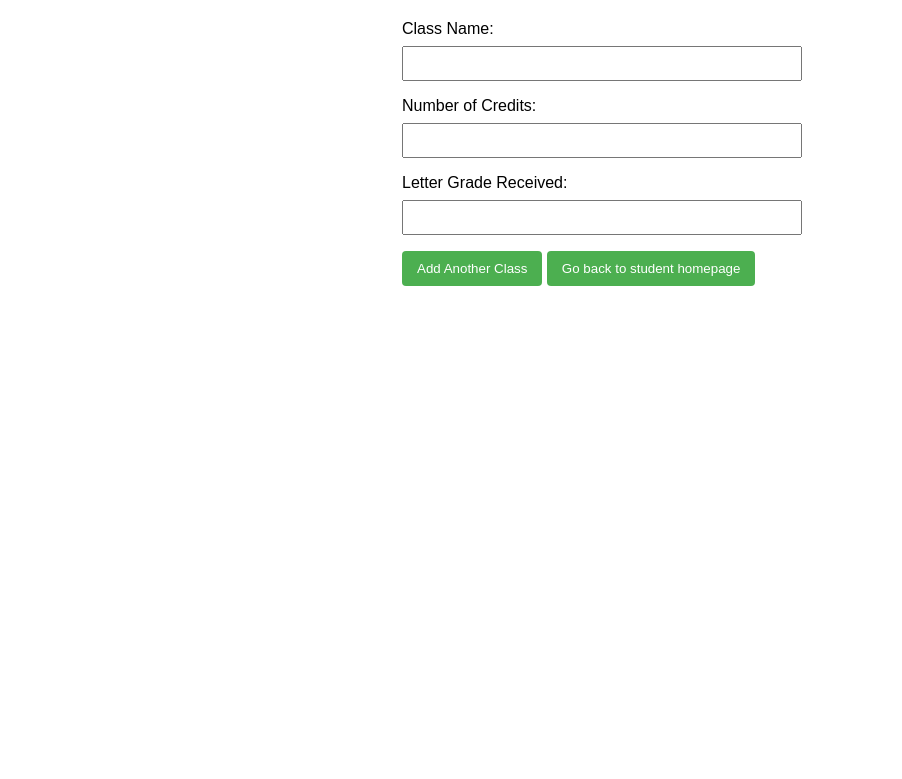
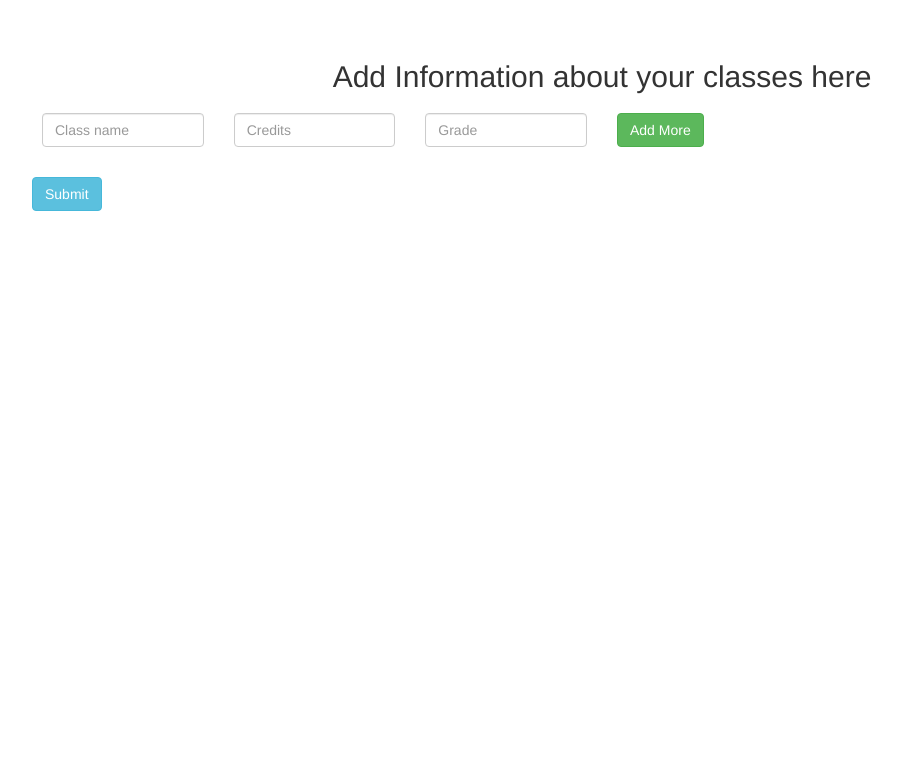
Before and after one commit to anniamatthews/swe-bison-advisor, a Flask app: page /add_classes.html in a window 1280 px wide. Shown: the top 779 px of the page, without its empty margins (38-940 px from the left). Run offline with Flask 3, Linux system fonts and the light colour scheme; the visitor is signed in with stand-in values (Sample User, id 1); some libraries are stand-ins or nearby versions.

Commit message:
created dynamic form for class data entry

```diff
--- a/templates/add_classes.html
+++ b/templates/add_classes.html
@@ -1,75 +1,79 @@
-<html lang="en">
-<head>
-    <meta charset="UTF-8">
-    <meta name="viewport" content="width=device-width, initial-scale=1.0">
-    <title>Class Input Form</title>
-    <style>
-        body {
-            font-family: Arial, sans-serif;
-            margin: 20px;
-        }
+<!DOCTYPE html>
+<html>
+    <head>
+        <meta charset="utf-8">
+        <meta name="viewport" content="width=device-width, initial-scale=1.0">
+        <title>Add Information about your classes here</title>
+        <link rel="stylesheet" href="https://maxcdn.bootstrapcdn.com/bootstrap/3.3.6/css/bootstrap.min.css" />
+        <script src="https://maxcdn.bootstrapcdn.com/bootstrap/3.3.6/js/bootstrap.min.js"></script>
+        <script src="https://ajax.googleapis.com/ajax/libs/jquery/3.4.1/jquery.min.js"></script>
+    </head>
+    <body>
+        <script>
+       $(document).ready(function() {
 
-        form {
-            max-width: 400px;
-            margin: auto;
-        }
+       var MaxInputs       = 8; //maximum input boxes allowed
+       var InputsWrapper   = $("#InputsWrapper"); //Input boxes wrapper ID
+       var AddButton       = $("#AddMoreFileBox"); //Add button ID
 
-        label {
-            display: block;
-            margin-bottom: 8px;
-        }
+       var x = InputsWrapper.length; //initlal text box count
+       var FieldCount=1; //to keep track of text box added
 
-        input {
-            width: 100%;
-            padding: 8px;
-            margin-bottom: 16px;
-            box-sizing: border-box;
-        }
+       $(AddButton).click(function (e)  //on add input button click
+       {
+               if(x <= MaxInputs) //max input box allowed
+               {
+                   FieldCount++; //text box added increment
+                   //add input box
+                   $(InputsWrapper).append('<div class="row"><div class="col-xs-2"><input type="text" placeholder="Class name" class="form-control name_list" name="name[]" /></div><div class="col-xs-2"><input type="number" placeholder="Credit" class="form-control credit_list" name="credit[]" /></div><div class="col-xs-2"><input type="text" placeholder="Grade" class="form-control grade_list" name="grade[]" /></div><a href="#" class="btn btn-danger removeclass">×</a></div>');
+                   x++; //text box increment
+               }
+       return false;
+       });
 
-        button {
-            background-color: #4CAF50;
-            color: white;
-            padding: 10px 15px;
-            border: none;
-            border-radius: 4px;
-            cursor: pointer;
-        }
+       $("body").on("click",".removeclass", function(e){ //user click on remove text
+               if( x > 1 ) {
+                       $(this).parent('div').remove(); //remove text box
+                       x--; //decrement textbox
+               }
+       return false;
+       })
+        $('#submit').click(function(){
+                  $.ajax({
+                       url:"/postskill",
+                       method:"POST",
+                       data:$('#add_skills').serialize(),
+                       success:function(data)
+                       {  alert(data)
+                            $('#resultbox').html(data);
+                            $('#add_skills')[0].reset();
+                       }
+                  });
+             });
+       });
+       </script>
+       <style>
+       .row {padding:10px;}
+       </style>
+       <div class="container">
+                       <br />
+                       <br />
+                       <h2 align="center">Add Information about your classes here</h2><div id="resultbox"></div>
+                       <div class="form-group">
+                            <form name="add_skills" id="add_skills">
+                                           <div id="InputsWrapper">
+                 <div class="row">
+                                                <div class="col-xs-2"><input type="text" name="name[]" placeholder="Class name" class="form-control name_list" /></div>
+                                                <div class="col-xs-2"><input type="number" name="credit[]" placeholder="Credits" class="form-control credit_list" /></div>
+                                                <div class="col-xs-2"><input type="text" name="grade[]" placeholder="Grade" class="form-control grade_list" /></div>
+                                                <div class="col-xs-2"><button type="button" name="add" id="AddMoreFileBox" class="btn btn-success">Add More</button></div>
 
-        button:hover {
-            background-color: #45a049;
-        }
-    </style>
-</head>
-<body>
-
-    <form action = '/add_classes' method="post" id = 'classForm'>
-        <label for="className">Class Name:</label>
-        <input type="text" id="className" name="className" required>
-
-        <label for="creditNumber">Number of Credits:</label>
-        <input type="number" id="creditNumber" name="creditNumber" min = "1"  required>
-
-        <label for="grade">Letter Grade Received:</label>
-        <input type="text" id="grade" name="grade" required>
-
-        <hstack>
-            <button type="button" onclick=resetForm() id="addAnotherClassBtn" >Add Another Class</button>
-            <button type= "button" onclick=showOptions() id="goToStudentPageBtn" >Go back to student homepage</button>
-        </hstack>
-    </form>
-
-
-    <script>
-        function resetForm() {
-
-
-            document.getElementById("classForm").reset();
-        }
-
-        function showOptions(){
-            window.location.href = '/student_page';
-        }
-    </script>
-
-</body>
+                  </div>
+                </div>
+                <br/>
+                                      <input type="button" name="submit" id="submit" class="btn btn-info" value="Submit" />
+                            </form>
+                       </div>
+                  </div>
+       </body>
 </html>
```
